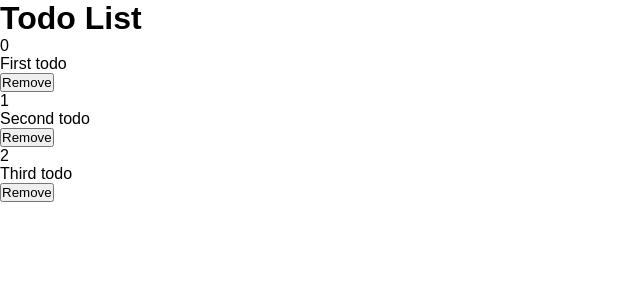
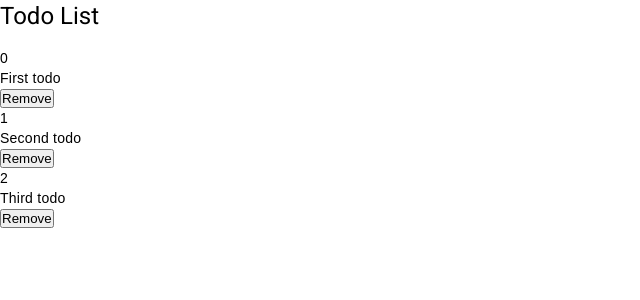
Before and after one commit to katalin-kovacs/yet-another-todo-app, an Angular app: page / in a window 1280 px wide. Shown: the top 300 px of the page, without its empty margins (0-640 px from the left). Built offline with nearby package versions, Linux system fonts and the light colour scheme.

Commit message:
add angular material

```diff
--- a/angular.json
+++ b/angular.json
@@ -30,6 +30,7 @@
               "src/assets"
             ],
             "styles": [
+              "@angular/material/prebuilt-themes/indigo-pink.css",
               "src/styles.scss"
             ],
             "scripts": [],
@@ -95,6 +96,7 @@
               "src/assets"
             ],
             "styles": [
+              "@angular/material/prebuilt-themes/indigo-pink.css",
               "src/styles.scss"
             ],
             "scripts": []
--- a/package.json
+++ b/package.json
@@ -11,10 +11,12 @@
   "private": true,
   "dependencies": {
     "@angular/animations": "^17.0.0",
+    "@angular/cdk": "^17.0.4",
     "@angular/common": "^17.0.0",
     "@angular/compiler": "^17.0.0",
     "@angular/core": "^17.0.0",
     "@angular/forms": "^17.0.0",
+    "@angular/material": "^17.0.4",
     "@angular/platform-browser": "^17.0.0",
     "@angular/platform-browser-dynamic": "^17.0.0",
     "@angular/platform-server": "^17.0.0",
--- a/src/app/app.config.ts
+++ b/src/app/app.config.ts
@@ -3,7 +3,8 @@
 
 import { routes } from './app.routes';
 import { provideClientHydration } from '@angular/platform-browser';
+import { provideAnimations } from '@angular/platform-browser/animations';
 
 export const appConfig: ApplicationConfig = {
-  providers: [provideRouter(routes), provideClientHydration()]
+  providers: [provideRouter(routes), provideClientHydration(), provideAnimations()]
 };
--- a/src/index.html
+++ b/src/index.html
@@ -6,8 +6,10 @@
   <base href="/">
   <meta name="viewport" content="width=device-width, initial-scale=1">
   <link rel="icon" type="image/x-icon" href="favicon.ico">
+  <link href="https://fonts.googleapis.com/css2?family=Roboto:wght@300;400;500&display=swap" rel="stylesheet">
+  <link href="https://fonts.googleapis.com/icon?family=Material+Icons" rel="stylesheet">
 </head>
-<body>
+<body class="mat-typography">
   <app-root></app-root>
 </body>
 </html>
--- a/src/styles.scss
+++ b/src/styles.scss
@@ -5,3 +5,6 @@
   box-sizing: border-box;
   font-family: sans-serif;
 }
+
+html, body { height: 100%; }
+body { margin: 0; font-family: Roboto, "Helvetica Neue", sans-serif; }
```
Also changed, not shown: 1 other file (tests, documents, lock files or other folders).
